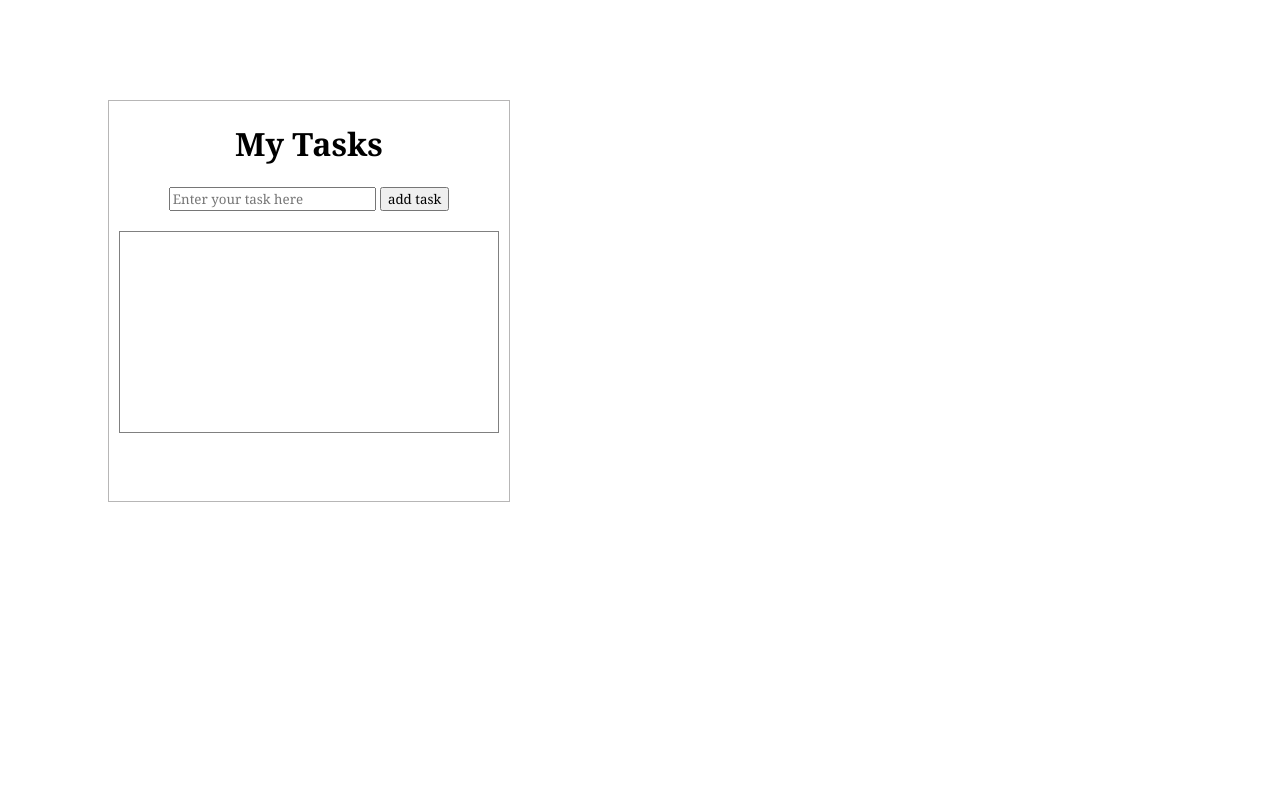
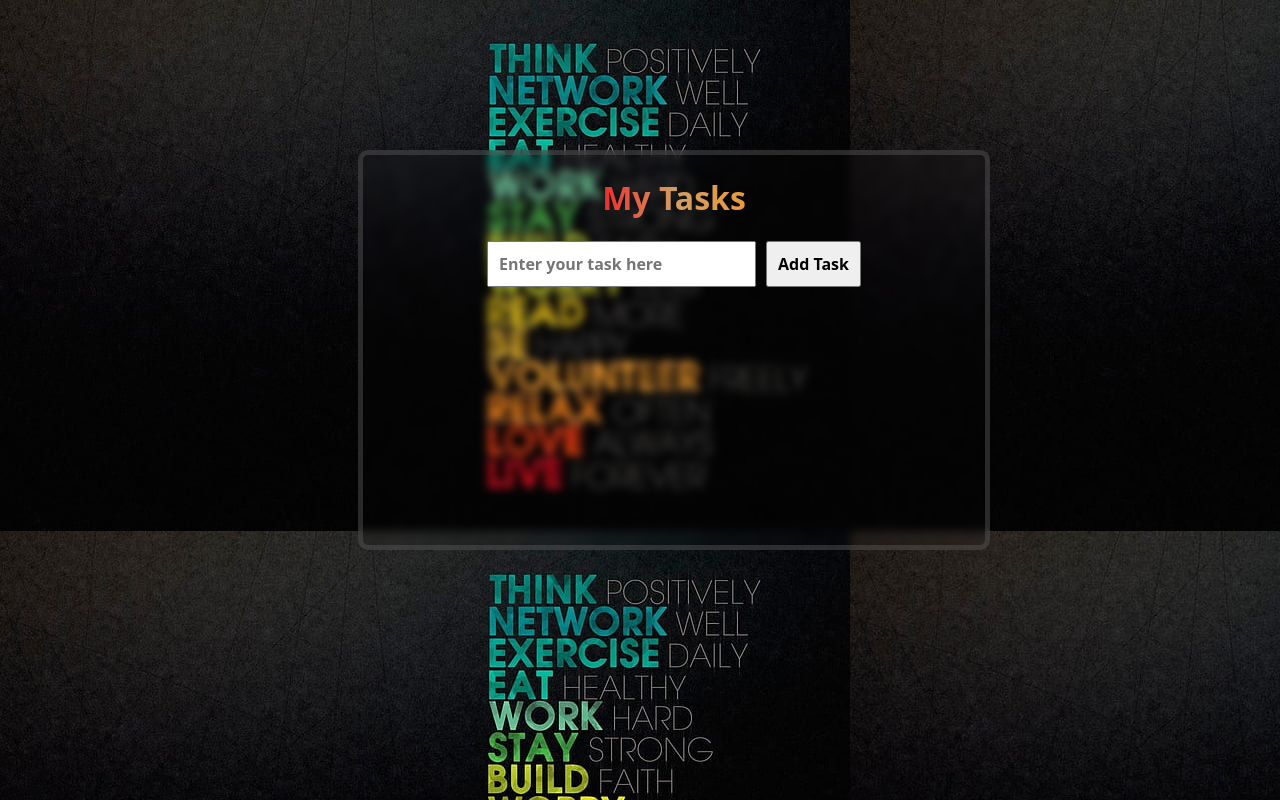
Before and after one commit to rafaelcancode/To-do-list-app, a plain HTML site: page index.html in a window 1280 px wide. Drawn offline with Linux system fonts and the light colour scheme.

Commit message:
polish
*need to add icons

```diff
--- a/index.html
+++ b/index.html
@@ -1,16 +1,20 @@
 <!DOCTYPE html>
 <html lang="en">
+
 <head>
     <meta charset="UTF-8">
     <meta name="viewport" content="width=device-width, initial-scale=1.0">
-    <title>To Do list App</title>
+    <title>To Do List App</title>
     <link rel="stylesheet" href="styles.css">
 </head>
+
 <body>
-    <div class="main">
+    <div class="main_container">
         <h1>My Tasks</h1>
-        <input class="inputField" type="text" placeholder="Enter your task here">
-        <button onclick="addTask()">add task</button>
+        <div class="input-container">
+            <input class="inputField" type="text" placeholder="Enter your task here">
+            <button onclick="addTask()">Add Task</button>
+        </div>
         <div class="taskfield">
             <p></p>
         </div>
@@ -18,4 +22,5 @@
 
     <script src="script.js"></script>
 </body>
+
 </html>
--- a/script.js
+++ b/script.js
@@ -5,12 +5,20 @@ function addTask() {
   // Get the input value
   const taskText = inputEl.value;
 
+  if (taskText.trim() === "") {
+    alert("Please enter a task.");
+    return;
+  }
+
+  // Create a container for the task and buttons
+  const taskContainer = document.createElement("div");
+  taskContainer.classList.add("taskContainer");
+
   // Create a new paragraph element
   const newTask = document.createElement("p");
-
-    // Set the text content of the paragraph to the task text
   newTask.textContent = taskText;
 
+  // Create delete button
   const deleteButton = document.createElement("button");
   deleteButton.textContent = "Delete";
   deleteButton.classList.add("deleteButton");
@@ -20,6 +28,34 @@ function addTask() {
   editButton.textContent = "Edit";
   editButton.classList.add("editButton");
 
-    // Append the new paragraph to the task field
-    taskField.appendChild(newTask);
+  // Append the task and buttons to the container
+  taskContainer.appendChild(newTask);
+  taskContainer.appendChild(editButton);
+  taskContainer.appendChild(deleteButton);
+
+  // Append the container to the task field
+  taskField.appendChild(taskContainer);
+
+  // Clear the input field
+  inputEl.value = "";
+
+  // Add event listener to delete button
+  deleteButton.addEventListener("click", () => {
+    taskField.removeChild(taskContainer);
+  });
+
+  // Add event listener to edit button
+  editButton.addEventListener("click", () => {
+    const editedTask = prompt("Edit your task:", taskText);
+    if (editedTask !== null && editedTask.trim() !== "") {
+      newTask.textContent = editedTask;
     }
+  });
+}
+
+// Add keydown event listener to input field
+inputEl.addEventListener("keydown", (event) => {
+  if (event.key === "Enter") {
+    addTask();
+  }
+});
--- a/styles.css
+++ b/styles.css
@@ -1,25 +1,79 @@
-* {
-    font-family: Georgia, 'Times New Roman', Times, serif;
+*{
+    box-sizing: border-box; font-weight: bold;
+    font-family:system-ui, -apple-system, BlinkMacSystemFont, 'Segoe UI', Roboto, Oxygen, Ubuntu, Cantarell, 'Open Sans', 'Helvetica Neue', sans-serif;
+
+}
+
+body {
+    background-image: url('background/desktop-wallpaper-study-motivation-study-hard.jpg');
 }
 
 
-.main {
-    border: 1px solid rgba(94, 90, 90, 0.443);
+.main_container {
+    border: 5px solid rgba(94, 90, 90, 0.443);
     text-align: center;
-    margin: 100px 100px 50px 100px;
-    width: 50vh;
+    margin-top: 150px;
+    margin-right: 100px;
+    margin-left: 350px;
+    width: 50%;
     height: 50vh;
+    display: flex;
+    flex-direction: column;
+    align-items: center;
+    border-radius: 10px;
+    backdrop-filter: blur(5px);
 }
 
-.taskfield {
-    border: 1px solid gray;
-    height: 25vh;
-    margin-top: 20px;
-    margin-left: 10px;
-    margin-right: 10px;
-    text-align: start;
+.input-container {
+    display: flex;
+    align-items: center;
+    justify-content: center;
+    margin-bottom: 20px;
+}
+
+.inputField {
+    padding: 10px;
+    font-size: 1em;
 }
 
 button {
     cursor: pointer;
+    padding: 10px;
+    font-size: 1em;
+    margin-left: 10px;
+    box-shadow: none; /* Removes any shadow */
 }
+
+.taskfield {
+    /* border: 2px solid rgba(94, 90, 90, 0.443); */
+    height: 25vh; /* Fixed height to ensure it doesn’t grow indefinitely */
+    /* margin-top: none;
+    margin-left: 10px;
+    margin-right: 10px; */
+    text-align: start;
+    width: 90%;
+    overflow-y: auto; /* Enables scrolling when content overflows */
+    border-radius: 10px;
+}
+
+.taskContainer {
+    display: flex;
+    justify-content: space-evenly;
+    align-items: center;
+    padding: 5px;
+    border-bottom: 1px solid lightgray;
+}
+
+.deleteButton, .editButton {
+    margin-left: 10px;
+    padding: 5px 10px;
+    font-size: 0.9em;
+}
+
+h1, p {
+    background: linear-gradient(90deg, #ec2c2c, #d29e62, #e9993d);
+    -webkit-background-clip: text;
+    -webkit-text-fill-color: transparent;
+    background-clip: text;
+    text-fill-color: transparent;
+}
```
Also changed, not shown: background/desktop-wallpaper-study-motivation-study-hard.jpg (added). Lines whose indentation alone changed are shown as unchanged.
